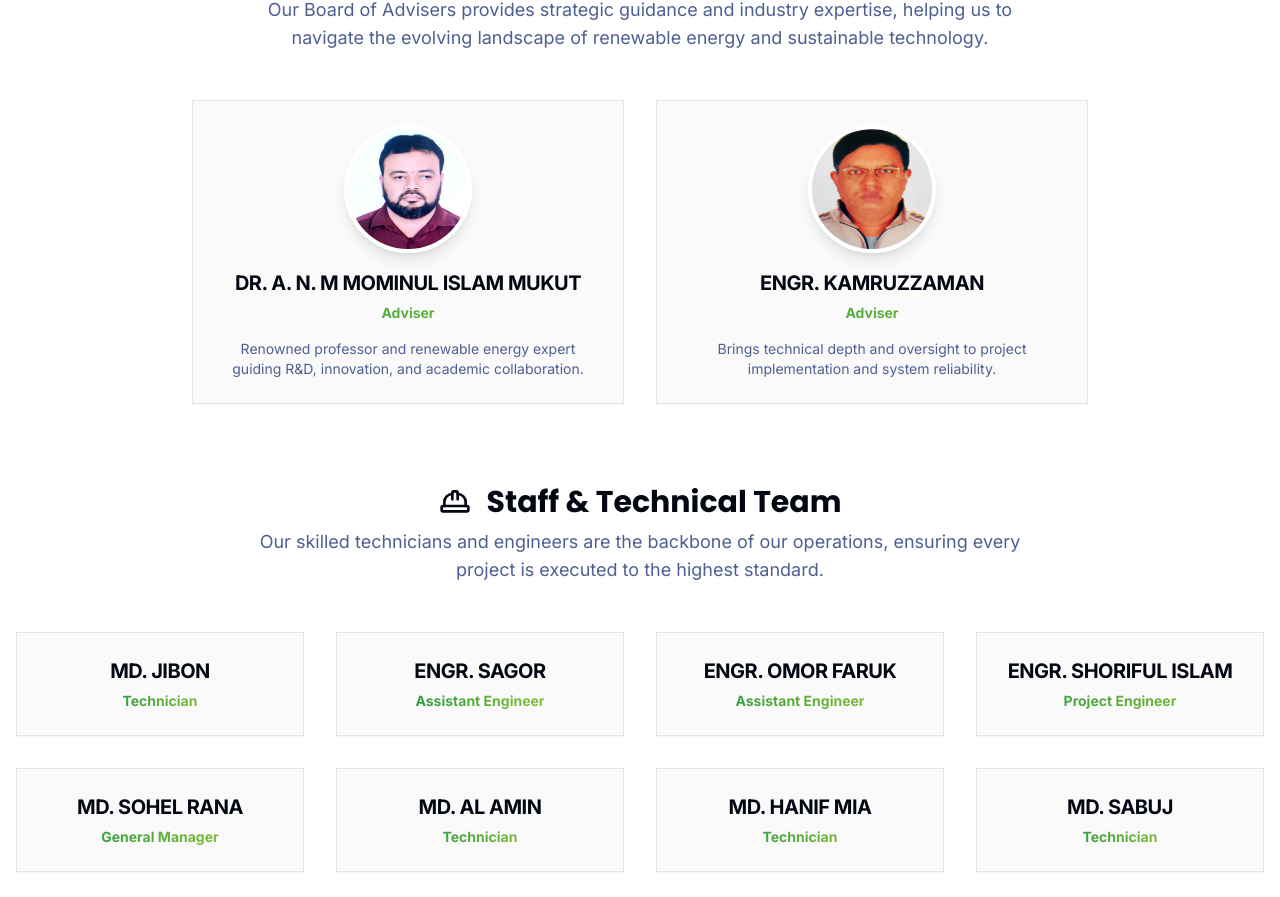
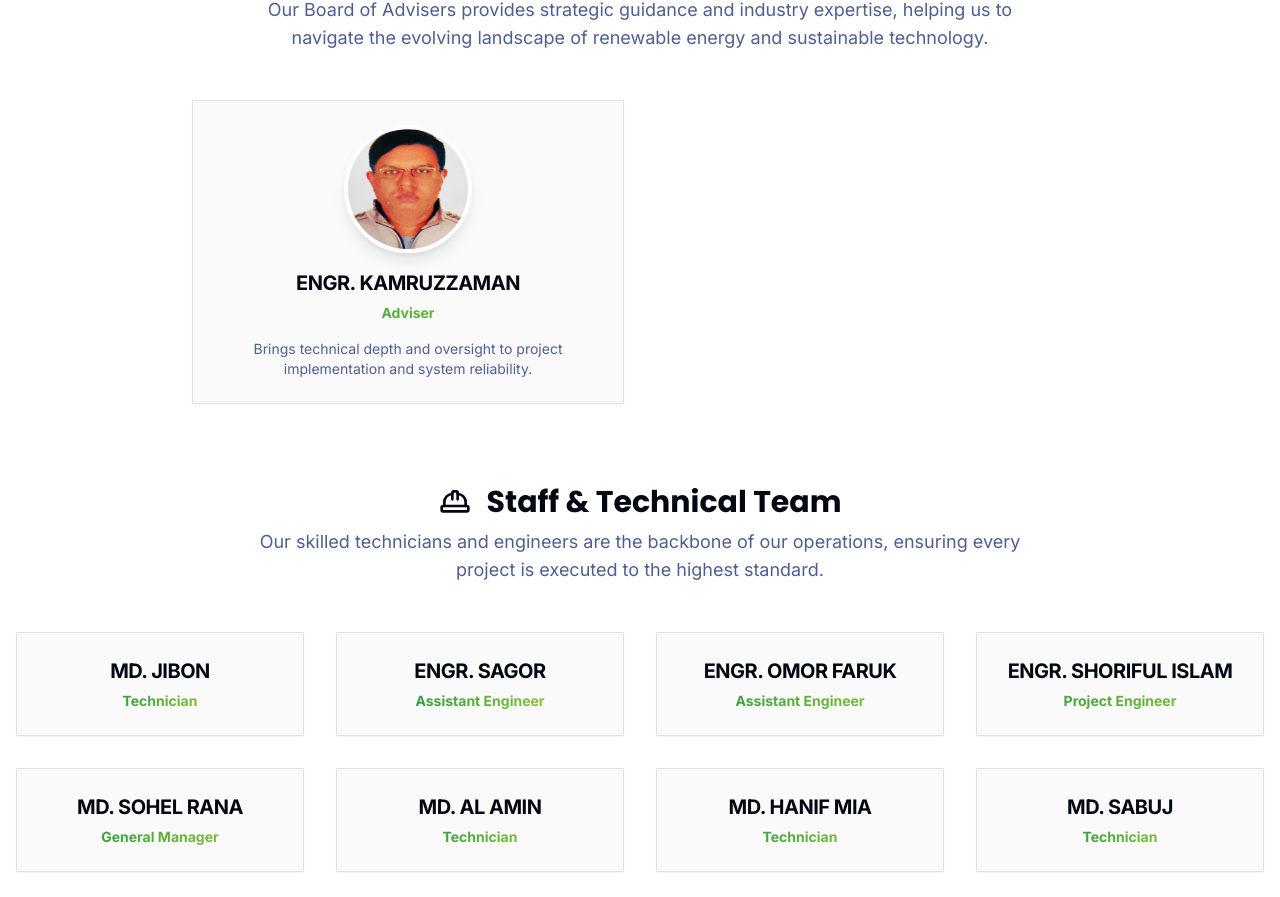
Before and after one commit to tanvir-go/Fakirgreenev, a Next.js app: page /our-team in a window 1280 px wide. Shown: the part 2457-3354 px from the top of the page. Built offline with nearby package versions, Linux system fonts and the light colour scheme.

Commit message:
Update page.tsx
Adviser Remove

```diff
--- a/src/app/our-team/page.tsx
+++ b/src/app/our-team/page.tsx
@@ -40,7 +40,6 @@ const boardMembers = [
 ];
 
 const boardAdvisers = [
-    { name: "DR. A. N. M MOMINUL ISLAM MUKUT", title: "Adviser", description: "Renowned professor and renewable energy expert guiding R&D, innovation, and academic collaboration.", image: "/Adviser1.png", hint: "portrait man" },
     { name: "ENGR. KAMRUZZAMAN", title: "Adviser", description: "Brings technical depth and oversight to project implementation and system reliability.", image: "/Adviser2.png", hint: "portrait woman" },
   ];
 
```
